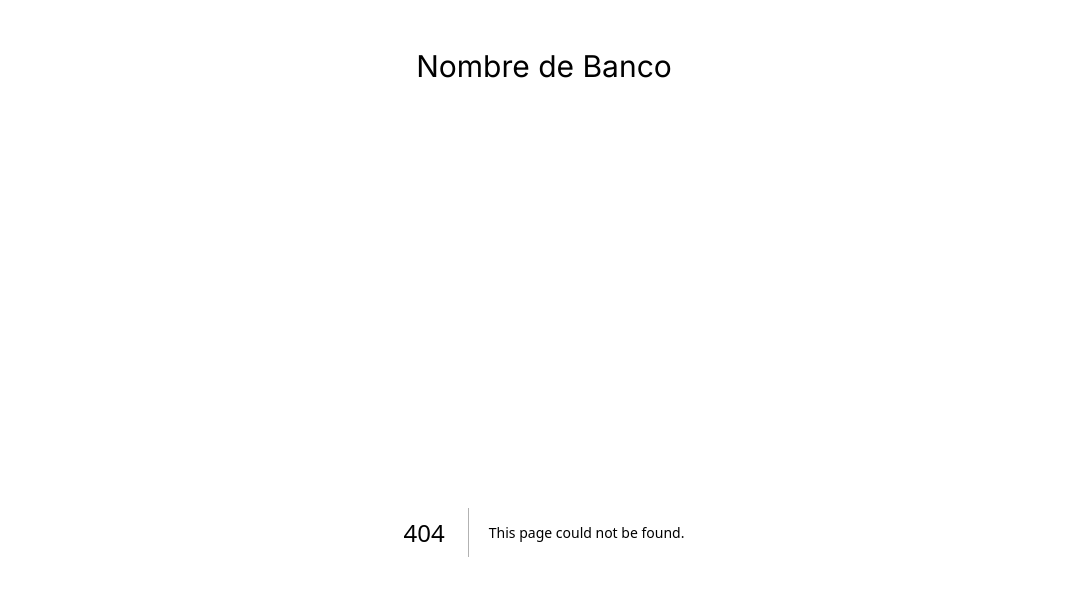
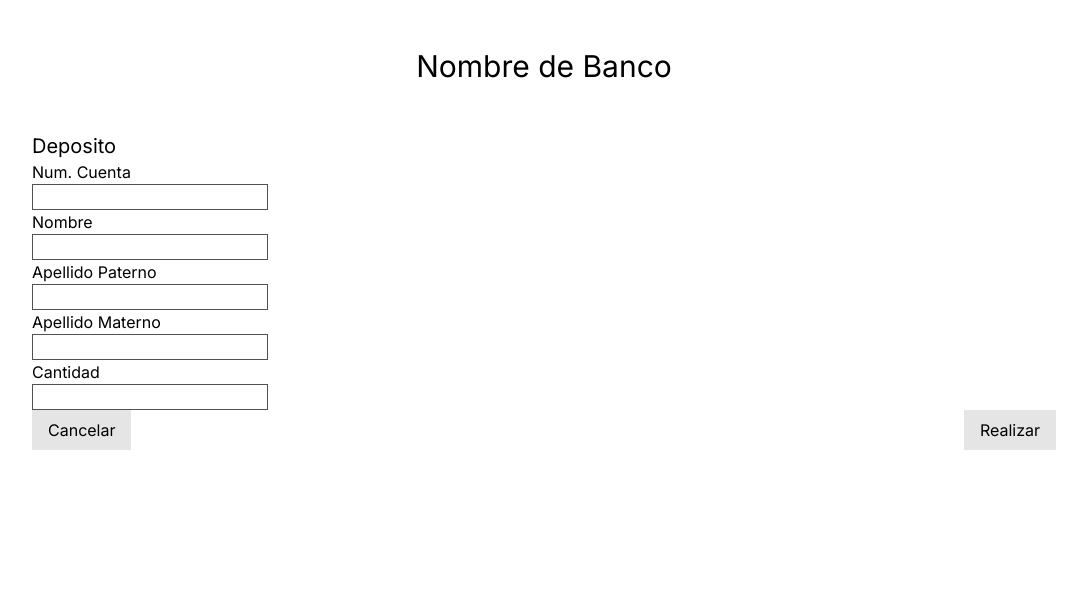
Before and after one commit to Wichosu/sistema_bancario, a Next.js app: page /operaciones/deposito in a window 1280 px wide. Before the commit this address had no page. Shown: the top 596 px of the page, without its empty margins (96-1183 px from the left). Built offline with nearby package versions, Linux system fonts and the light colour scheme.

Commit message:
Added components to create forms

```diff
--- a/app/deposito/page.tsx
+++ /dev/null
@@ -1,7 +0,0 @@
-export default function Page(){
-  return(
-    <div>
-      Deposito
-    </div>
-  )
-}
--- /dev/null
+++ b/app/operaciones/deposito/page.tsx
@@ -0,0 +1,17 @@
+import Footer from "@/components/Footer";
+import Input from "@/components/Input";
+import Subtitle from "@/components/Subtitle";
+
+export default function Page() {
+  return(
+    <>
+      <Subtitle subtitle="Deposito" />
+      <Input label="Num. Cuenta" name="num_cuenta" />
+      <Input label="Nombre" name="nombre" />
+      <Input label="Apellido Paterno" name="apellido_paterno" />
+      <Input label="Apellido Materno" name="apellido_materno" />
+      <Input label="Cantidad" name="cantidad" />
+      <Footer />
+    </>
+  )
+}
--- /dev/null
+++ b/components/Footer.tsx
@@ -0,0 +1,8 @@
+export default function Footer() {
+  return (
+    <div className="flex justify-between">
+      <button className="px-4 py-2 bg-neutral-200">Cancelar</button>
+      <button className="px-4 py-2 bg-neutral-200">Realizar</button>
+    </div>
+  )
+}
--- /dev/null
+++ b/components/Input.tsx
@@ -0,0 +1,19 @@
+interface Props {
+  label: string,
+  type?: string,
+  name: string
+}
+
+export default function Input({ label, type = 'text', name} : Props) {
+  return (
+    <div className="flex flex-col">
+      <label htmlFor={name} >{ label }</label>
+      <input
+        id={name}
+        name={name}
+        type={type}
+        className="border border-neutral-600 w-fit"
+      />
+    </div>
+  )
+}
--- a/components/OperationCard.tsx
+++ b/components/OperationCard.tsx
@@ -8,7 +8,7 @@ interface Props {
 export default function OperationCard({ operation } : Props) {
   return (
     <Link
-      href={`/${operation}`}
+      href={`/operaciones/${operation}`}
       className="px-4 py-12 rounded bg-neutral-200 text-neutral-800 text-center uppercase
       cursor-pointer shadow-sm"
     >
--- /dev/null
+++ b/components/Subtitle.tsx
@@ -0,0 +1,11 @@
+interface Props {
+  subtitle: string
+}
+
+export default function Subtitle({ subtitle } : Props) {
+  return (
+    <h2 className="text-xl">
+      { subtitle }
+    </h2>
+  )
+}
```
Also changed, not shown: app/operaciones/actividad/page.tsx (renamed from app/actividad/page.tsx), app/operaciones/divisas/page.tsx (renamed from app/divisas/page.tsx), app/operaciones/inversiones/page.tsx (renamed from app/inversiones/page.tsx), app/operaciones/retiro/page.tsx (renamed from app/retiro/page.tsx).
